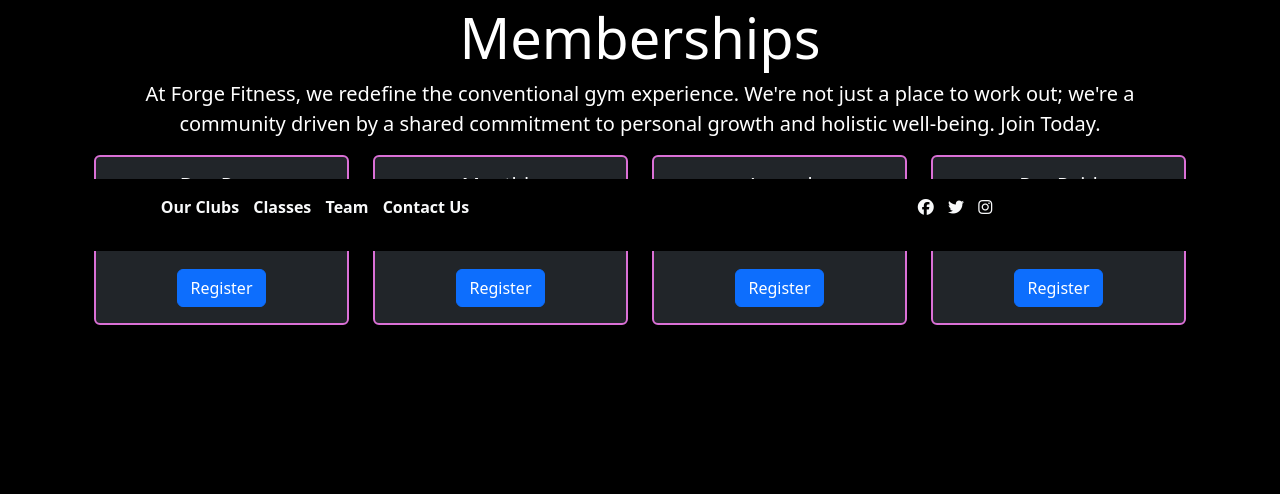
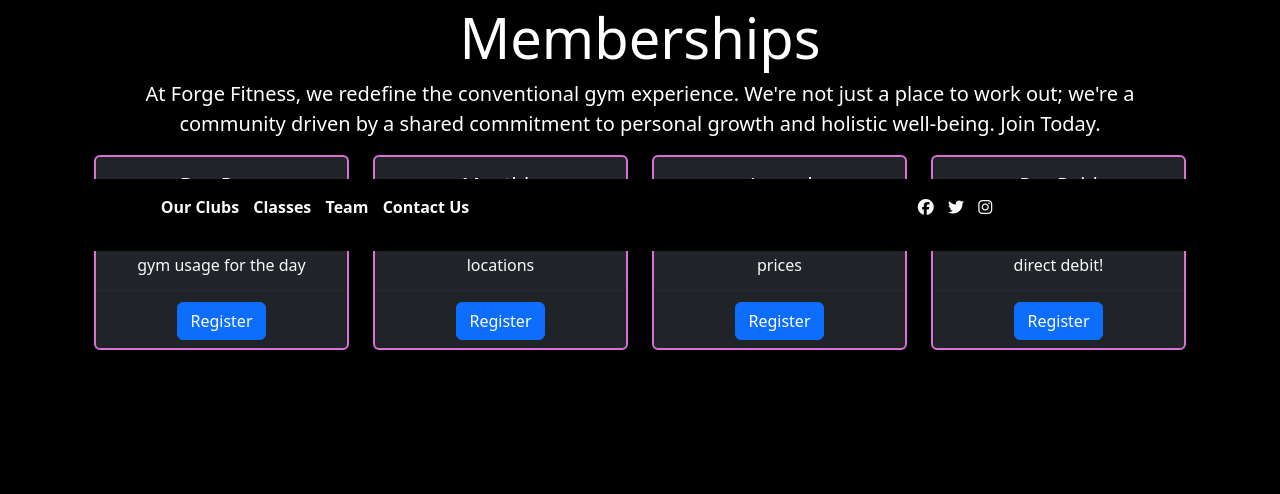
Before and after one commit to Karlsberg62/Forge-Fitness, a Django app: page / in a window 1280 px wide. Shown: the part 549-1043 px from the top of the page. Before the commit the page ends 874 px from the top, so only its background shows below. Run offline with Django 4.2, Linux system fonts and the light colour scheme; parts of the project's set-up code (start-up, migrations or seed data) failed here and were passed over; some libraries are stand-ins or nearby versions.

Commit message:
Index cards content & Button placement

```diff
--- a/forgefitnessweb/templates/index.html
+++ b/forgefitnessweb/templates/index.html
@@ -36,41 +36,49 @@
     <div class="row text-center">
         <!-- Card 1 -->
         <div class="col-md-3">
-            <div class="card card-border bg-dark text-light">
+            <div class="card card-border bg-dark text-light teams-card">
                 <div class="card-body">
                     <h5 class="card-title">Day Pass</h5>
-                    <p class="card-text">Don't want to dive in solo? Bring a friend!</p>
-                    <a href="#" class="btn btn-primary">Register</a>
+                    <p class="card-text">Don't want to dive in solo? Bring a friend! Unlimited gym usage for the day</p>
+                </div>
+                <div class="card-footer">
+                    <a href="{% url 'account_signup' %}" class="btn btn-primary">Register</a>
                 </div>
             </div>
         </div>
         <!-- Card 2 -->
         <div class="col-md-3">
-            <div class="card card-border bg-dark text-light">
+            <div class="card card-border bg-dark text-light teams-card">
                 <div class="card-body">
                     <h5 class="card-title">Monthly</h5>
-                    <p class="card-text">Blurb text for card 2 goes here.</p>
-                    <a href="#" class="btn btn-primary">Register</a>
+                    <p class="card-text">Monthly rolling memberships for all locations</p>
+                </div>
+                <div class="card-footer">
+                    <a href="{% url 'account_signup' %}" class="btn btn-primary">Register</a>
                 </div>
             </div>
         </div>
         <!-- Card 3 -->
         <div class="col-md-3">
-            <div class="card card-border bg-dark text-light">
+            <div class="card card-border bg-dark text-light teams-card">
                 <div class="card-body">
                     <h5 class="card-title">Annual</h5>
-                    <p class="card-text">Blurb text for card 3 goes here.</p>
-                    <a href="#" class="btn btn-primary">Register</a>
+                    <p class="card-text">Save money with a fixed 12 month contract at reduced prices</p>
+                </div>
+                <div class="card-footer">
+                    <a href="{% url 'account_signup' %}" class="btn btn-primary">Register</a>
                 </div>
             </div>
         </div>
         <!-- Card 4 -->
         <div class="col-md-3">
-            <div class="card card-border bg-dark text-light">
+            <div class="card card-border bg-dark text-light teams-card">
                 <div class="card-body">
                     <h5 class="card-title">Pre-Paid</h5>
-                    <p class="card-text">Blurb text for card 4 goes here.</p>
-                    <a href="#" class="btn btn-primary">Register</a>
+                    <p class="card-text">A one off payment for 3,6 or 12 months. No joining fee or direct debit!</p>
+                </div>
+                <div class="card-footer">
+                    <a href="{% url 'account_signup' %}" class="btn btn-primary">Register</a>
                 </div>
             </div>
         </div>
```
